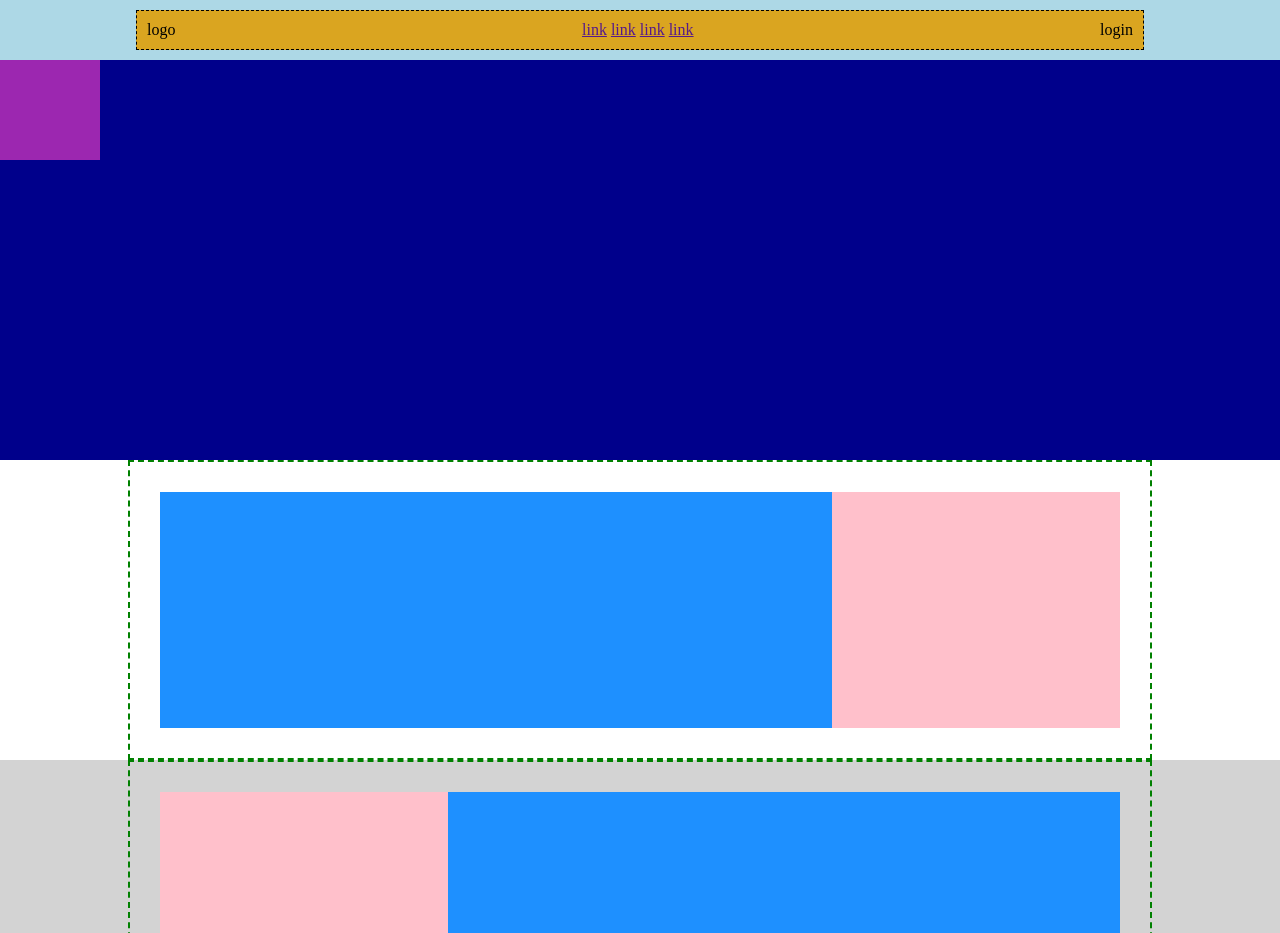
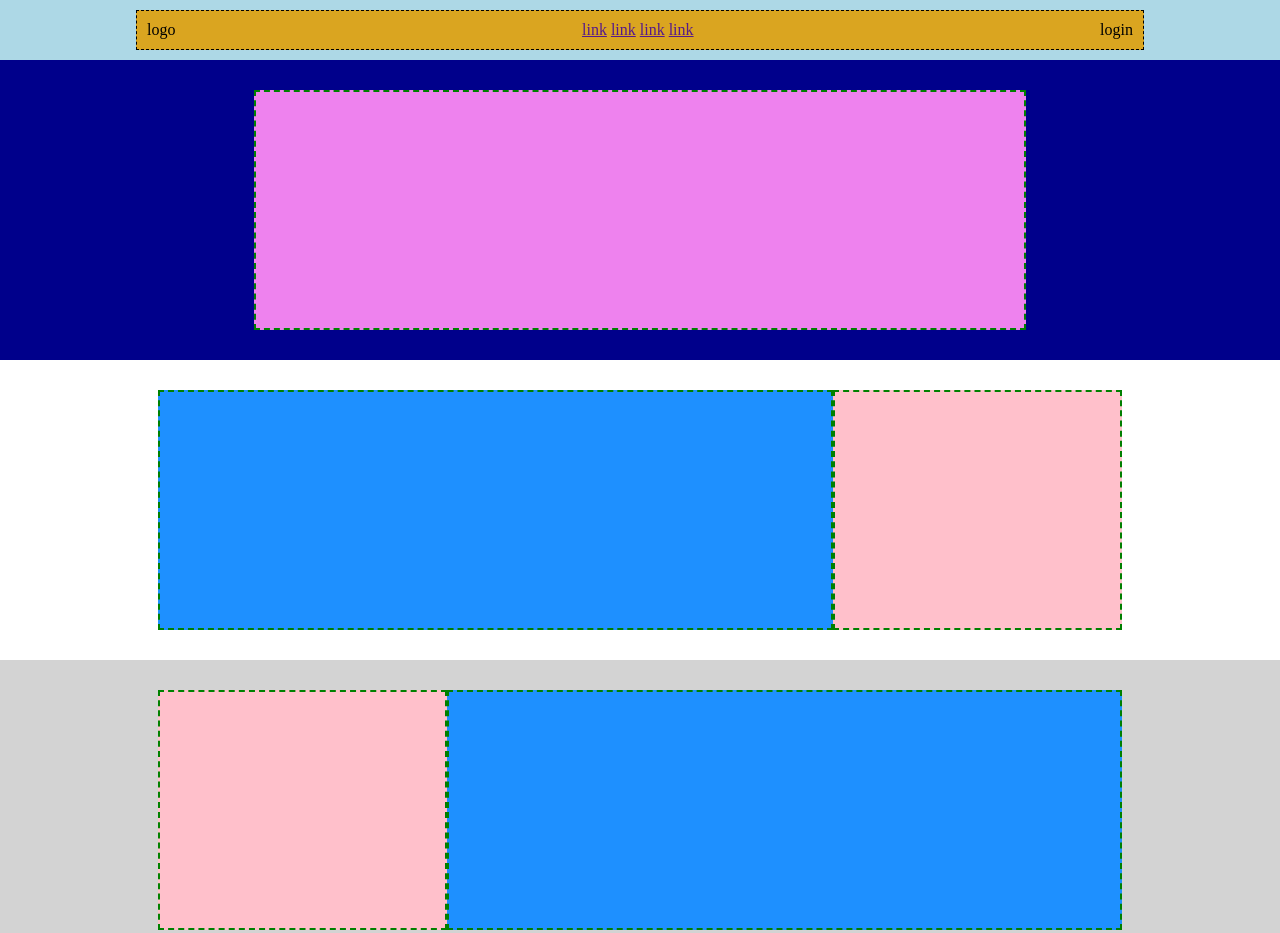
Before and after one commit to lucaconigliaro/htmlcss-struttura-discord, a plain HTML site: page index.html in a window 1280 px wide. Shown: the top 933 px of the page. Drawn offline with Linux system fonts and the light colour scheme.

Commit message:
Banner and debug added

```diff
--- a/css/style.css
+++ b/css/style.css
@@ -10,6 +10,7 @@
     max-width: 1100px;
     margin: 0 auto;
 }
+
 
 /* HEADER  */
 .header {
@@ -29,17 +30,27 @@
     padding: 10px;
 }
 
+
 /* MAIN  */
-
 .first-section {
     background-color: #00008b;
-    height: 400px;
 }
 
-.box {
-    height: 100px;
-    width: 100px;
-    background-color: #9C27B0;
+.row-0 {
+    display: flex;
+    justify-content: center;
+    padding: 30px;
+
+    /* DEBUG  */
+    min-height: 300px;
+}
+
+.col-80-banner {
+    background-color: violet;
+    width: 80%;
+
+    /* DEBUG  */
+    border: 2px dashed green;
 }
 
 .second-section.fourth-section {
@@ -47,24 +58,29 @@
     height: 400px;
 }
 
-
 .row-1 {
     display: flex;
     justify-content: space-between;
     padding: 30px;
 
-    border: 2px dashed green;
+    /* DEBUG  */
     min-height: 300px;
 }
 
 .col-70 {
     width: 70%;
     background-color: #1e90ff;
+
+    /* DEBUG  */
+    border: 2px dashed green;
 }
 
 .col-30 {
     width: 30%;
     background-color: #ffc0cb;
+
+    /* DEBUG  */
+    border: 2px dashed green;
 }
 
 .third-section {
@@ -72,7 +88,7 @@
 }
 
 .fifth-section {
-    background-color:#d3d3d3;
+    background-color: #d3d3d3;
     height: 800px;
 }
 
@@ -81,14 +97,19 @@
     justify-content: space-between;
     padding: 30px;
 
-    border: 2px solid green;
+    /* DEBUG  */
     min-height: 800px;
 }
 
 .col-100 {
     width: 100%;
     background-color: #4CAF50;
+
+    /* DEBUG  */
+    border: 2px dashed green;
+
 }
+
 
 /* FOOTER */
 .footer-section {
@@ -98,15 +119,21 @@
 .col-40 {
     width: 40%;
     background-color: #f08080;
+
+    /* DEBUG  */
+    border: 2px dashed green;
 }
 
 .col-15 {
     width: 15%;
     background-color: #20b2aa;
+
+    /* DEBUG  */
+    border: 2px dashed green;
 }
 
 .row-3 {
-    background-color:#7fffd4;
+    background-color: #7fffd4;
     border: 1px dashed black;
     display: flex;
     justify-content: space-between;
--- a/index.html
+++ b/index.html
@@ -14,7 +14,7 @@
         <section class="header-section">
             <div class="container">
                 <div class="row">
-                    <div class="col-20">logo</a></div>
+                    <div class="col-20">logo</div>
                     <div class="col-60"> <a href=>link</a> <a href=>link</a> <a href=>link</a> <a href=>link</a> </div>
                     <div class="col-20">login</div>
                 </div>
@@ -27,7 +27,11 @@
     <Main class="main">
         <!-- Section 1 -->
         <section class="first-section">
-            <div class="box"></div>
+            <div class="container">
+                <div class="row-0">
+                    <div class="col-80-banner"></div>
+                </div>
+            </div>
         </section>
         <!-- /Section 1 -->
 
@@ -97,8 +101,8 @@
         <section class="end-footer">
             <div class="container">
                 <div class="row-3">
-                    <div class="ended-logo">logo</div>
-                    <div class="ended-login">login</div>
+                    <a href="http://" class="ended-logo">logo</a>
+                    <a href="http://" class="ended-login">login</a>
                 </div>
             </div>
         </section>
```
